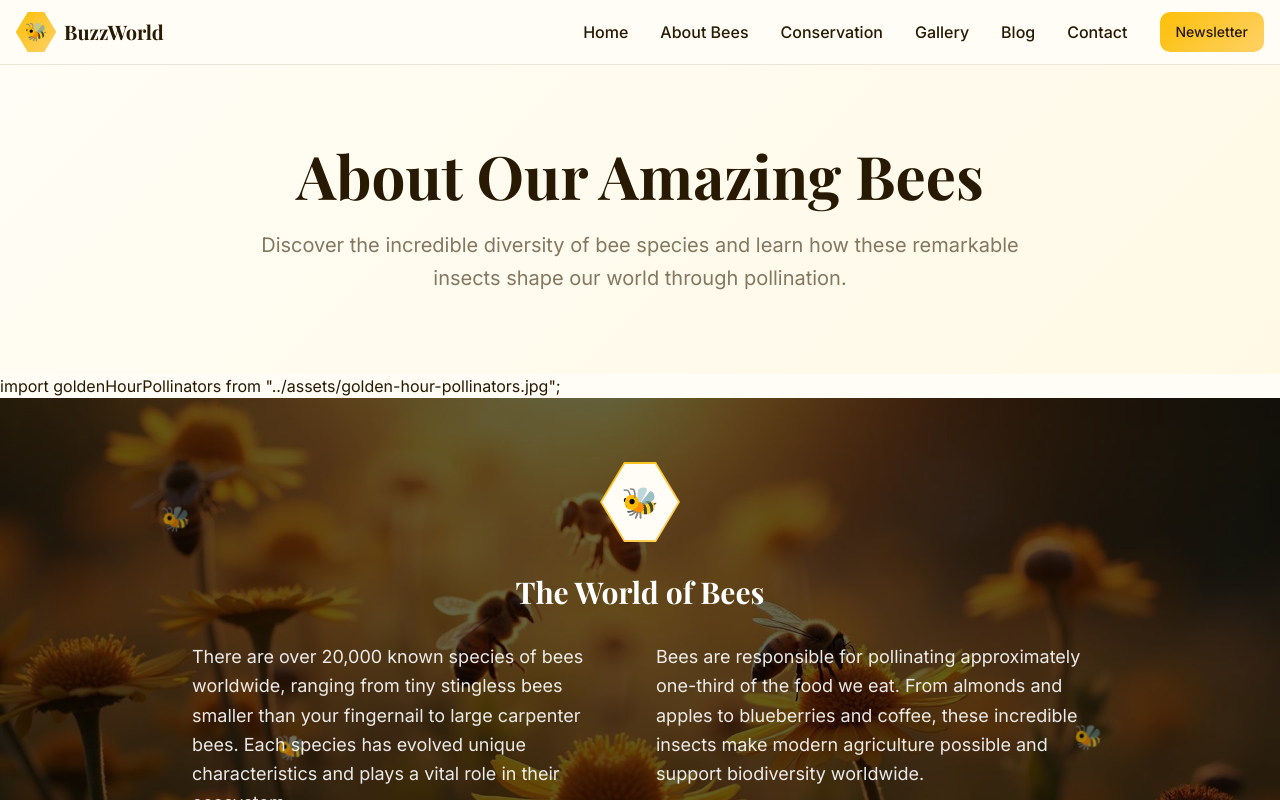
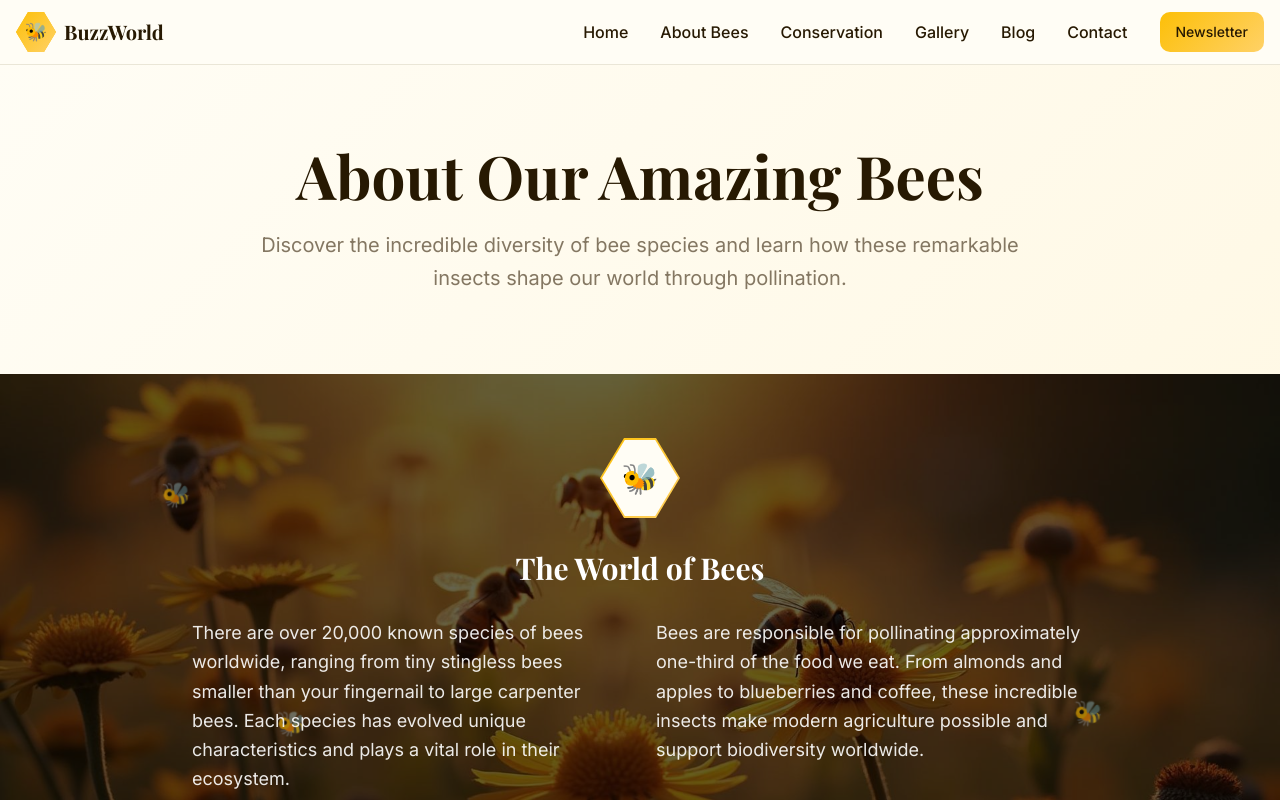
Before and after one commit to Stakmodsco/bee-buzz-hive, a React (Vite) app: page /about in a window 1280 px wide. Shown: the top 800 px of the page. Built offline with nearby package versions, Linux system fonts and the light colour scheme; the HTML template or start-up script is replaced by a standard one.

Commit message:
Fix: Image not defined error

```diff
--- a/src/pages/About.tsx
+++ b/src/pages/About.tsx
@@ -58,8 +58,6 @@ const About = () => {
           </div>
         </div>
       </section>
-
-import goldenHourPollinators from "../assets/golden-hour-pollinators.jpg";
 
       {/* Introduction - World of Bees with Background */}
       <section
```
